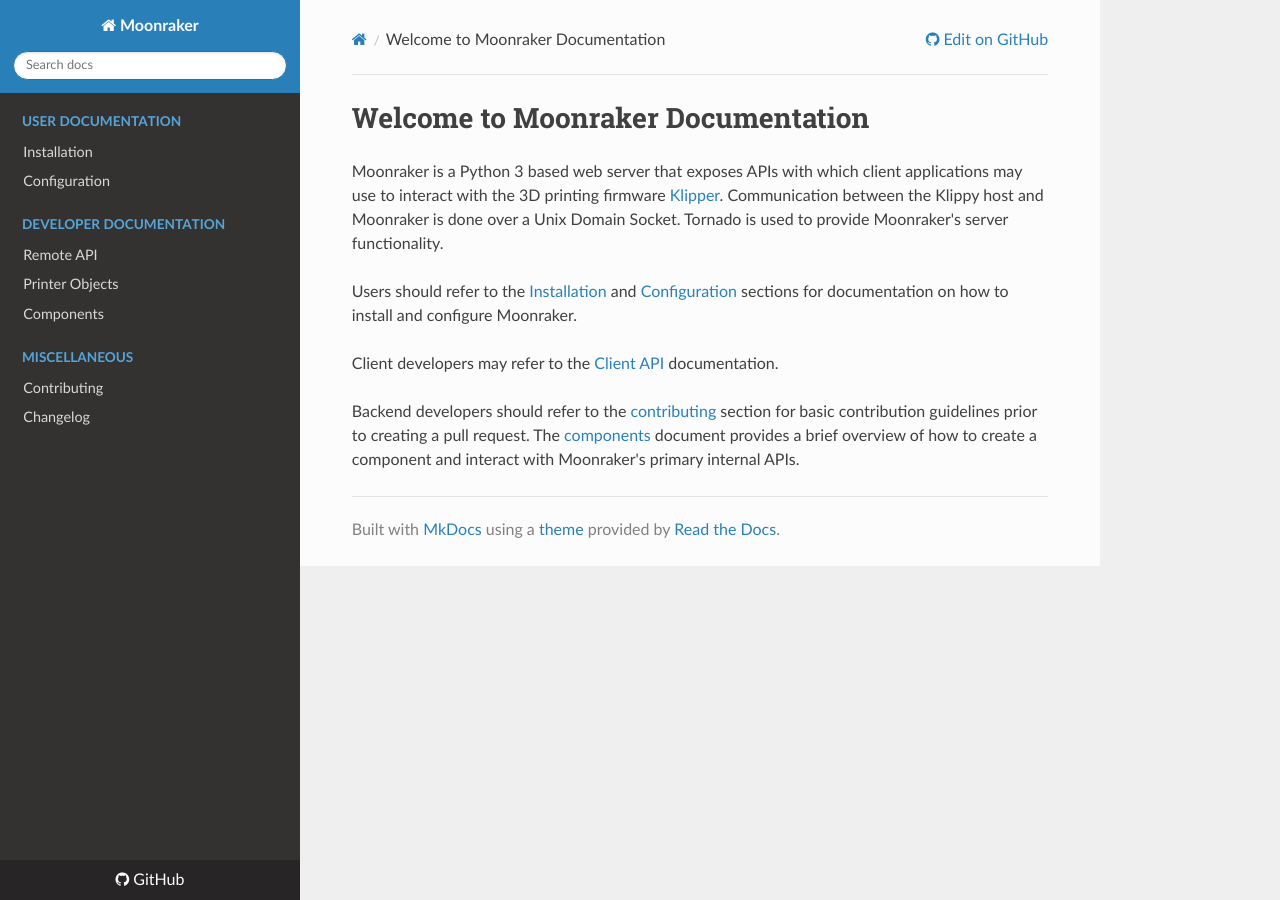
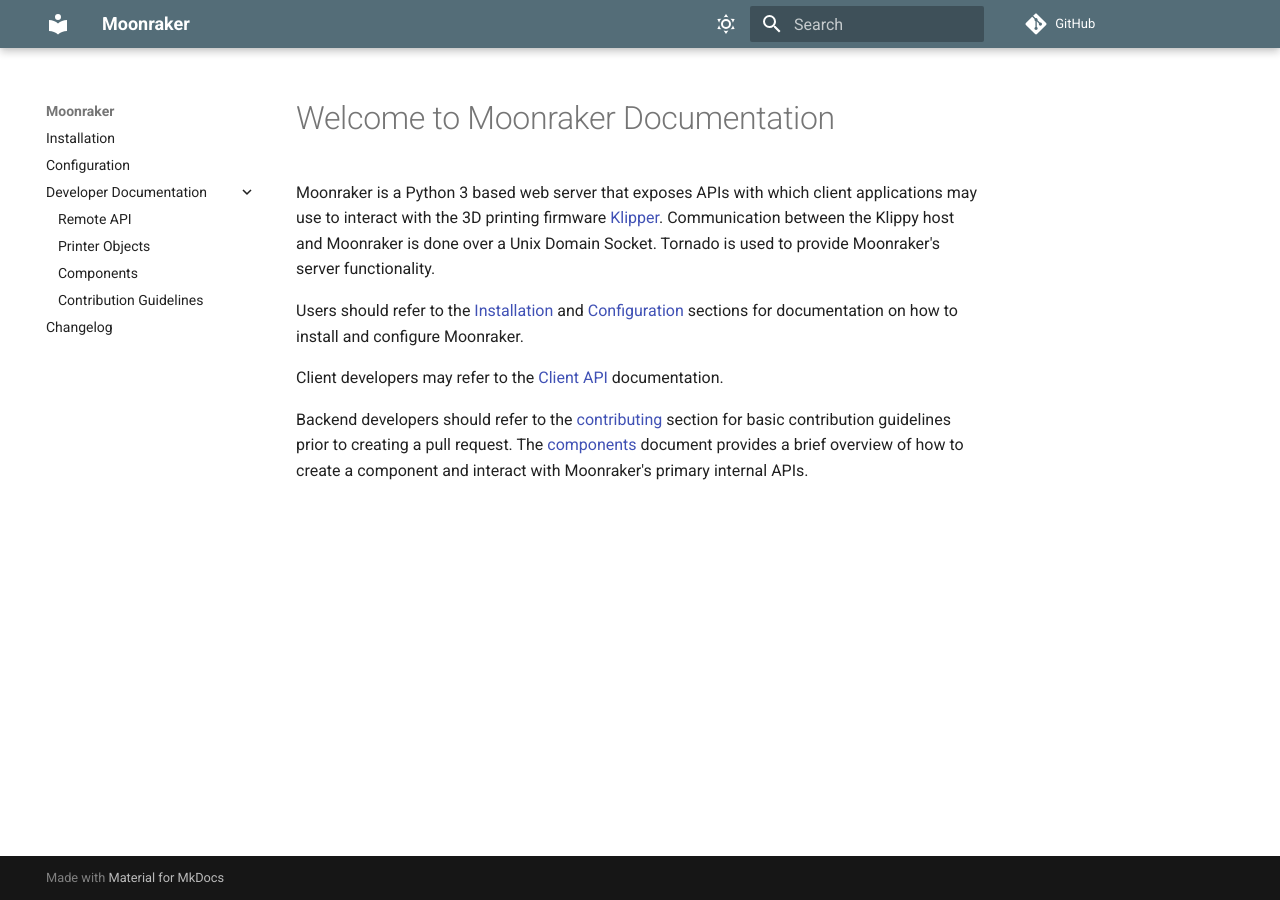
Before and after one commit to Arksine/moonraker, an MkDocs documentation site: the page built from docs/index.md, in a window 1280 px wide. Built offline with MkDocs 1.6.1 and Material for MkDocs 9.7.7, drawn with Linux system fonts in a browser that asks for light colours; nearby versions of some CDN libraries; comment, search, counter and statistics services are not loaded.

Commit message:
docs: move to material theme
The material theme is more feature complete and flexibile,
providing better documentation for APIs and such.  This
commit is just the initial move.  The documents are functional,
but the layout and color schemes are subject to change.

Signed-off-by:  Eric Callahan <arksine.code@gmail.com>

```diff
--- a/docs/doc-requirements.txt
+++ b/docs/doc-requirements.txt
@@ -1,3 +1,2 @@
-mkdocs==1.5.3
-pymdown-extensions==10.7
+mkdocs-material==9.5.4
 compact_tables@git+https://github.com/Arksine/markdown-compact-tables@v1.0.0
--- /dev/null
+++ b/docs/src/css/extras.css
@@ -0,0 +1,7 @@
+[data-md-color-scheme="slate"] {
+    --md-table-color: rgb(20, 20, 20);
+}
+
+thead th {
+    background-color: var(--md-table-color)
+}
--- a/mkdocs.yml
+++ b/mkdocs.yml
@@ -2,26 +2,77 @@
 site_url: https://moonraker.readthedocs.io
 repo_url: https://github.com/Arksine/moonraker
 nav:
-    - 'User Documentation':
-        - Installation: installation.md
-        - Configuration : configuration.md
+    - Installation: installation.md
+    - Configuration : configuration.md
     - 'Developer Documentation':
         - Remote API: web_api.md
         - Printer Objects: printer_objects.md
         - Components: components.md
-    - 'Miscellaneous':
-        - Contributing: contributing.md
-        - Changelog: changelog.md
+        - Contribution Guidelines: contributing.md
+    - Changelog: changelog.md
 theme:
-    name: readthedocs
+    name: material
+    palette:
+        - scheme: default
+          primary: blue grey
+          accent: light blue
+          toggle:
+            icon: material/weather-sunny
+            name: Switch to Dark Mode
+        - scheme: slate
+          primary: black
+          accent: light blue
+          toggle:
+            icon: material/weather-night
+            name: Switch to Light Mode
+    font:
+        text: Roboto
+        code: Roboto Mono
+    features:
+        - navigation.top
+        - navigation.instant
+        - navigation.indexes
+        - navigation.expand
+        - toc.follow
+        - content.tabs.link
+        - search.share
+        - search.highlight
+        - search.suggest
+        - content.code.copy
+        - content.code.annotations
 plugins:
     - search
 markdown_extensions:
+    - abbr
     - admonition
+    - attr_list
+    - def_list
+    - footnotes
+    - md_in_html
+    - toc:
+        permalink: true
+    - pymdownx.arithmatex:
+        generic: true
+    - pymdownx.betterem:
+        smart_enable: all
+    - pymdownx.caret
+    - pymdownx.details
+    - pymdownx.emoji:
+        emoji_index: !!python/name:materialx.emoji.twemoji
+        emoji_generator: !!python/name:materialx.emoji.to_svg
+    - pymdownx.highlight
+    - pymdownx.inlinehilite
+    - pymdownx.keys
+    - pymdownx.mark
+    - pymdownx.smartsymbols
     - pymdownx.superfences
-    - pymdownx.highlight:
-        use_pygments: false
-    - pymdownx.inlinehilite
+    - pymdownx.tabbed:
+        alternate_style: true
+    - pymdownx.tasklist:
+        custom_checkbox: true
+    - pymdownx.tilde
     - tables
     - compact_tables:
         auto_insert_break: true
+extra_css:
+    - src/css/extras.css
```
